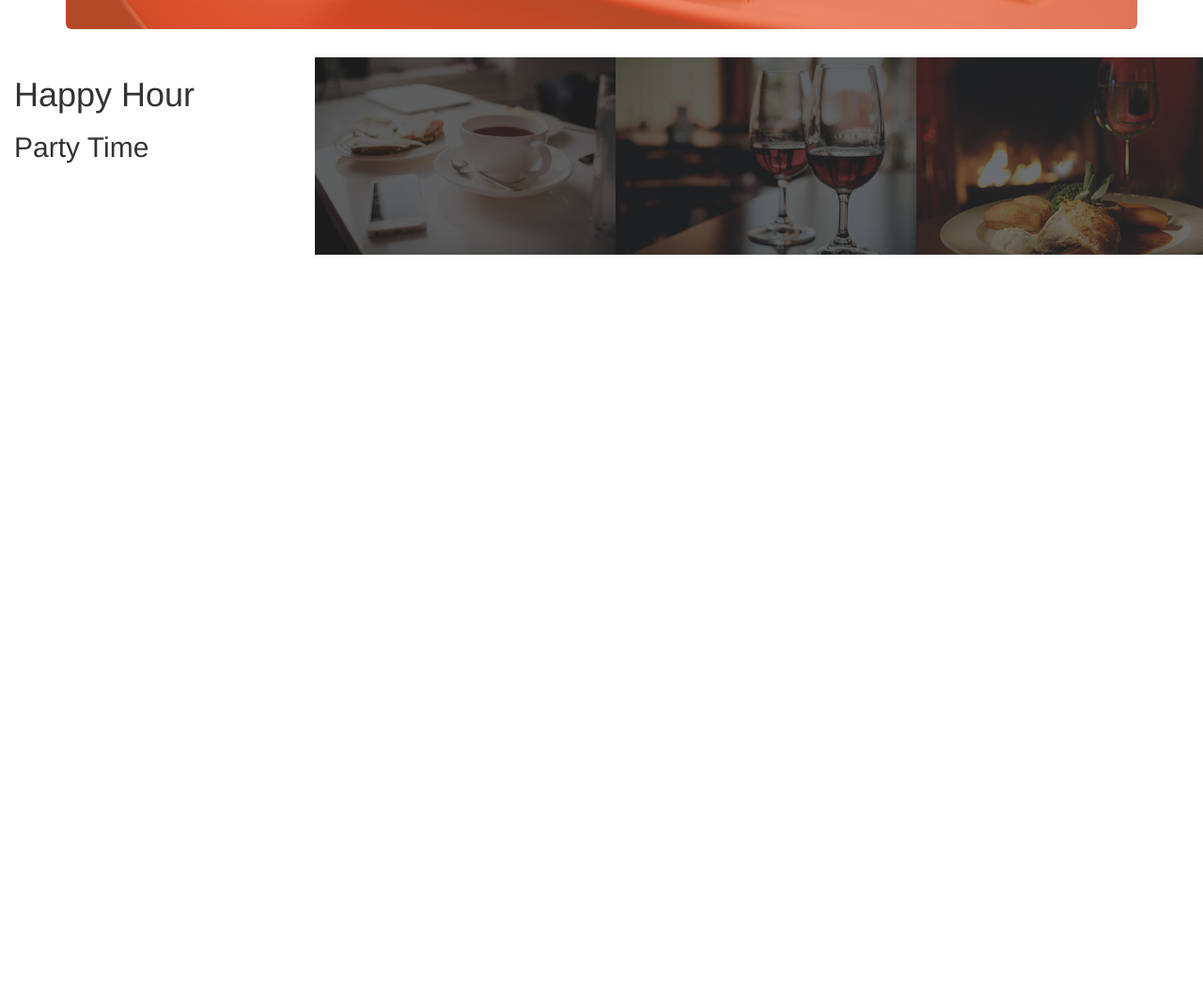
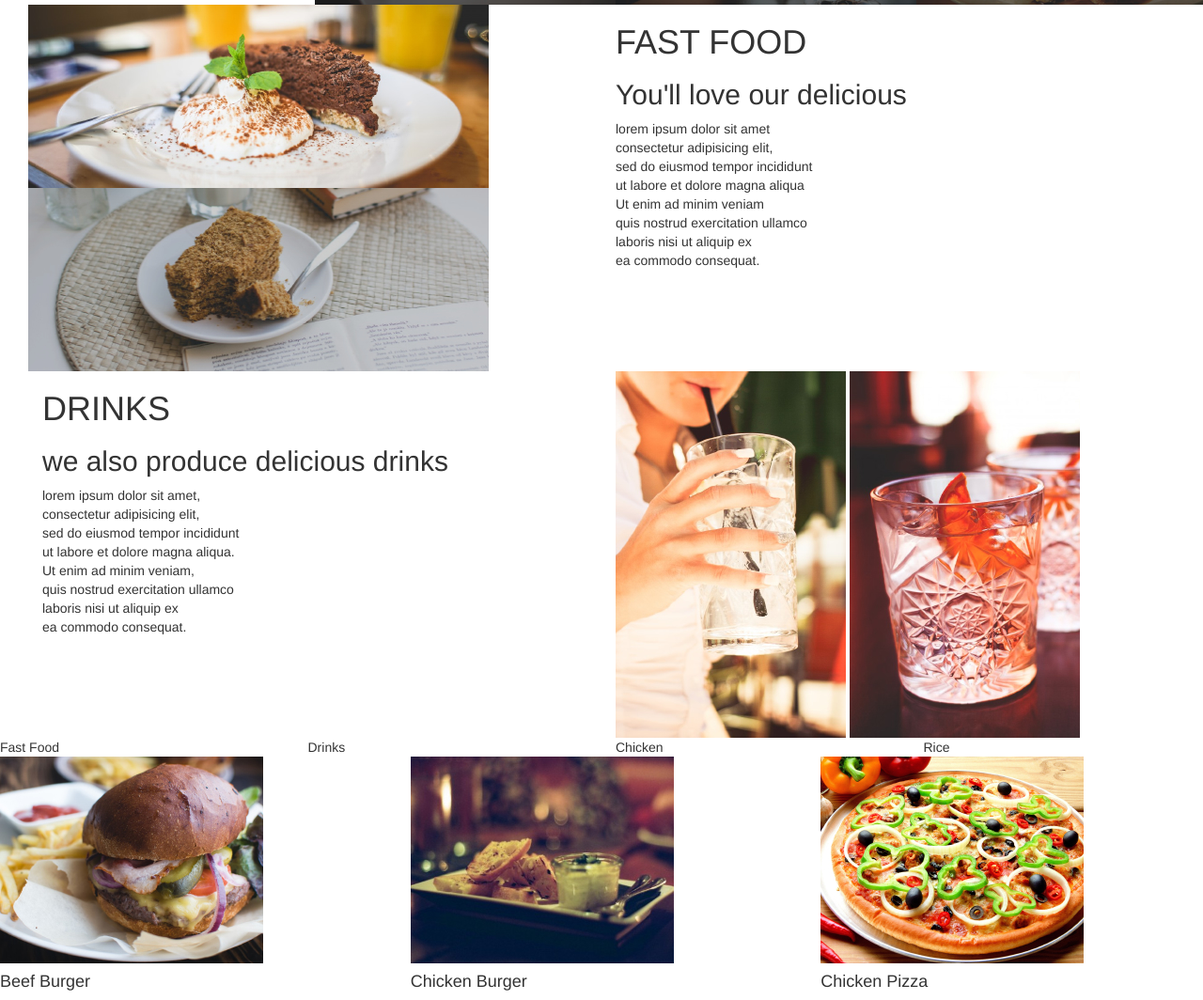
Before and after one commit to Beryle4155/ANITAS-KITCHEN, a plain HTML site: page index.html in a window 1280 px wide. Shown: the part 520-1584 px from the top of the page at 94% size. Before the commit the page ends 800 px from the top, so only its background shows below. Drawn offline with Linux system fonts and the light colour scheme.

Commit message:
created part of page structure

```diff
--- a/index.html
+++ b/index.html
@@ -8,7 +8,7 @@
 <body>
   <div class="container">
     <div class="jumbotron">
-      <img src="images/logoBig.png" alt="">
+      <img src="images/ ;ll;logoBig.png" alt="">
       <h1>We Provide The Best Food<br>At The <strong>Right Price</strong></br></h1>
     </div>
   </div>
@@ -26,6 +26,59 @@
       <div class="col-md-3">
         <img src="images/dinner.jpg" alt="">
       </div>
+    </div>
+      <div class="container2">
+        <div class="col-md-12">
+          <div class="col-md-6">
+            <img src="images/fastFood1.jpg" alt="">
+            <img src="images/fastFood2.jpg" alt="">
+          </div>
+          <div class="col-md-6">
+            <h1>FAST FOOD</h1>
+            <h2>You'll love our delicious </h2>
+            <p>lorem ipsum dolor sit amet<br>consectetur adipisicing elit,<br>sed do eiusmod tempor incididunt<br> ut labore et dolore magna aliqua<br> Ut enim ad minim veniam<br>quis nostrud exercitation ullamco<br>laboris nisi ut aliquip ex<br>ea commodo consequat.</br></p>
+          </div>
+          <div class="col-md-12">
+            <div class="col-md-6">
+              <h1>DRINKS</h1>
+              <h2>we also produce delicious drinks</h2>
+              <p>lorem ipsum dolor sit amet,<br> consectetur adipisicing elit,<br>sed do eiusmod tempor incididunt<br> ut labore et dolore magna aliqua.<br> Ut enim ad minim veniam,<br> quis nostrud exercitation ullamco<br> laboris nisi ut aliquip ex<br> ea commodo consequat.</br></p>
+            </div>
+            <div class="col-md-6">
+              <img src="images/drink1.jpg" alt="">
+              <img src="images/drink2.jpg" alt="">
+            </div>
+        </div>
+      </div>
+      <div class="container3">
+        <div class="ann">
+          <div class="container4">
+            <div class="row">
+              <div class="col-md-3">Fast Food</div>
+              <div class="col-md-3">Drinks</div>
+              <div class="col-md-3">Chicken</div>
+              <div class="col-md-3">Rice</div>
+            </div>
+              <div class="row">
+                <div class="col-md-4">
+                <img src="images/beefBurger.jpg" alt="">
+                <h4>Beef Burger</h4>
+                </div>
+                <div class="col-md-4">
+                <img src="images/chickenBurger.jpg" alt="">
+                <h4>Chicken Burger</h4>
+                </div>
+                <div class="col-md-4">
+                <img src="images/chickenPizza.jpg" alt="">
+                <h4>Chicken Pizza</h4>
+                </div>
+
+              </div>
+            </div>
+                </div>
+              </div>
+            </div>
+          </div>
   </div>
 </body>
 </html>
```
